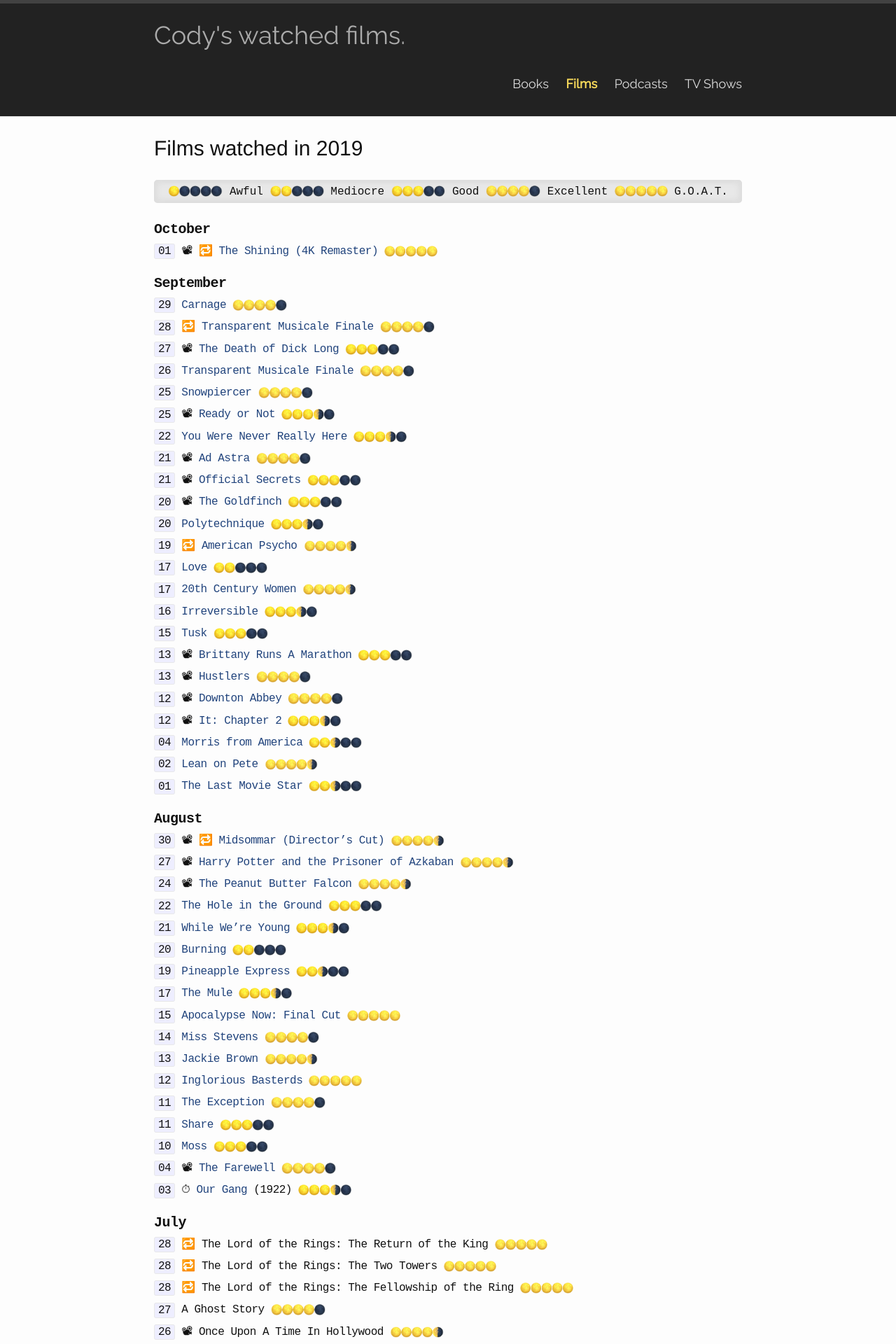
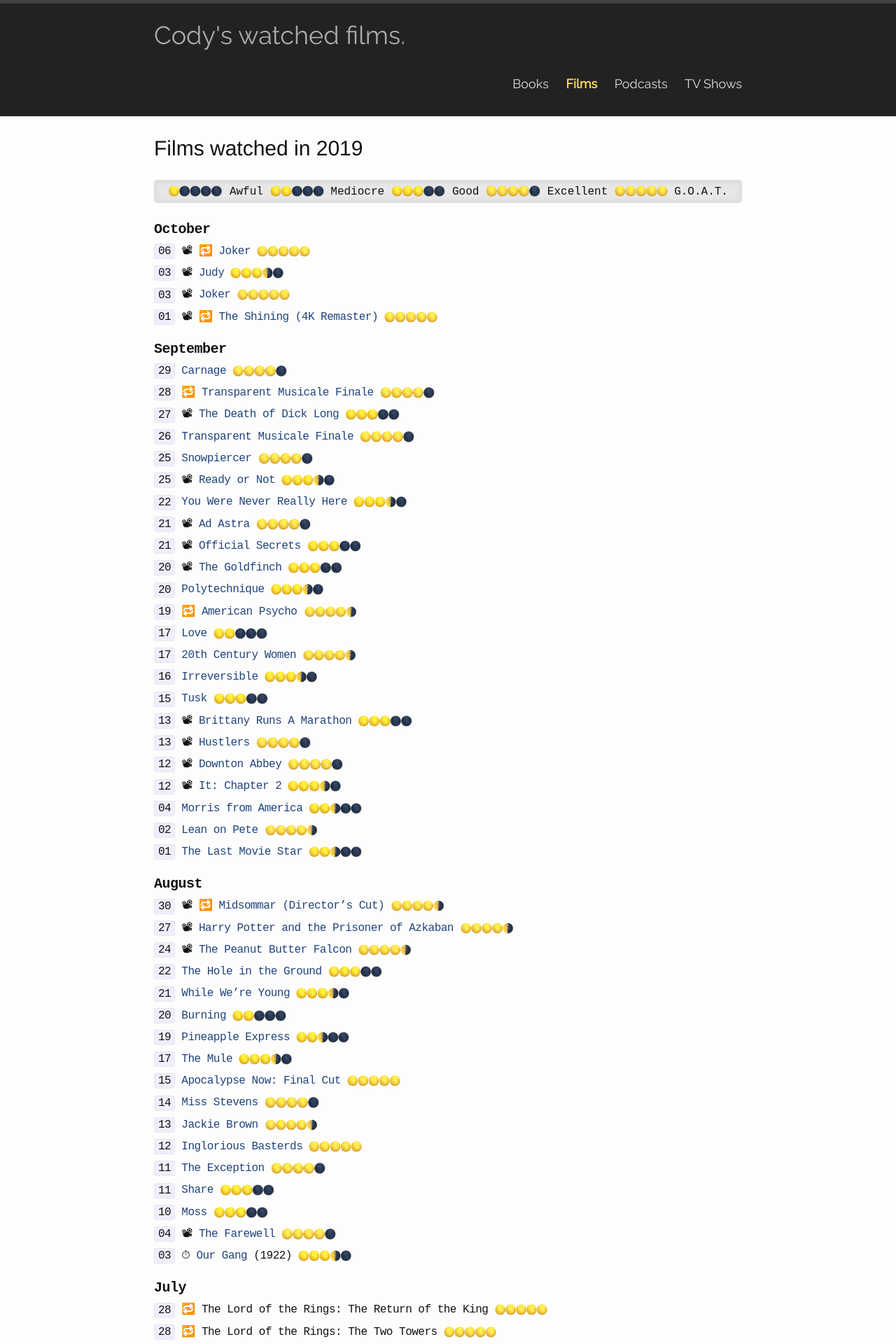
Before and after one commit to codydalerodgers/personal-blog, a Jekyll site: the page built from _films/2019.md, in a window 1280 px wide. Shown: the top 1920 px of the page at 70% size. Built offline with Jekyll 4.4.1, drawn with Linux system fonts in a browser that asks for light colours.

Commit message:
Update films and books

```diff
--- a/_films/2019.md
+++ b/_films/2019.md
@@ -4,6 +4,12 @@
 title: Films watched in 2019
 ---
 ## October
+`06` <abbr title="Theatre">📽</abbr> <abbr title="Rewatched">🔁</abbr> [Joker](https://www.imdb.com/title/tt7286456/) {{ site.five }}
+
+`03` <abbr title="Theatre">📽</abbr> [Judy](https://www.imdb.com/title/tt7549996/) {{ site.threehalf }}
+
+`03` <abbr title="Theatre">📽</abbr> [Joker](https://www.imdb.com/title/tt7286456/) {{ site.five }}
+
 `01` <abbr title="Theatre">📽</abbr> <abbr title="Rewatched">🔁</abbr> [The Shining (4K Remaster)](https://www.imdb.com/title/tt0081505/) {{ site.five }}
 
 ## September
```
Also changed, not shown: _books/2019.md (+3 -1 lines).
